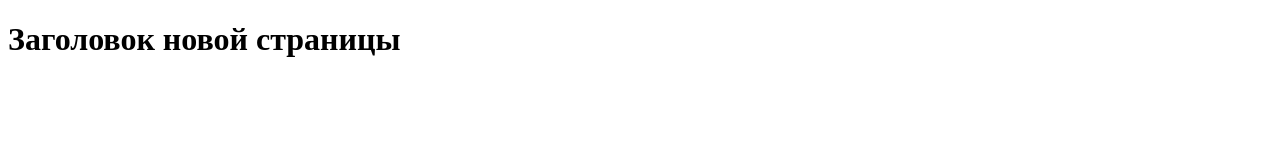
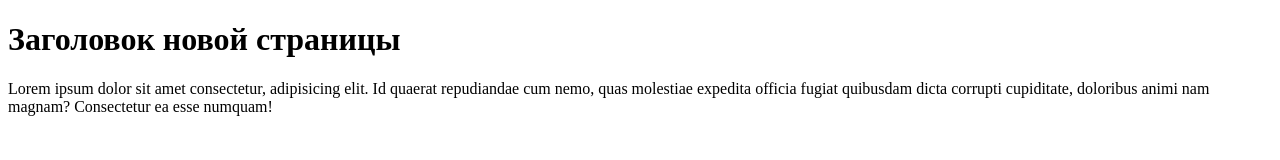
Before and after one commit to KrasavinDS/ski-scholl-krasavin, a plain HTML site: page index.html in a window 1280 px wide. Drawn offline with Linux system fonts and the light colour scheme.

Commit message:
Мой второй коммит

```diff
--- a/index.html
+++ b/index.html
@@ -8,5 +8,7 @@
 </head>
 <body>
     <h1>Заголовок новой страницы</h1>
+
+    <p>Lorem ipsum dolor sit amet consectetur, adipisicing elit. Id quaerat repudiandae cum nemo, quas molestiae expedita officia fugiat quibusdam dicta corrupti cupiditate, doloribus animi nam magnam? Consectetur ea esse numquam!</p>
 </body>
 </html>
```
